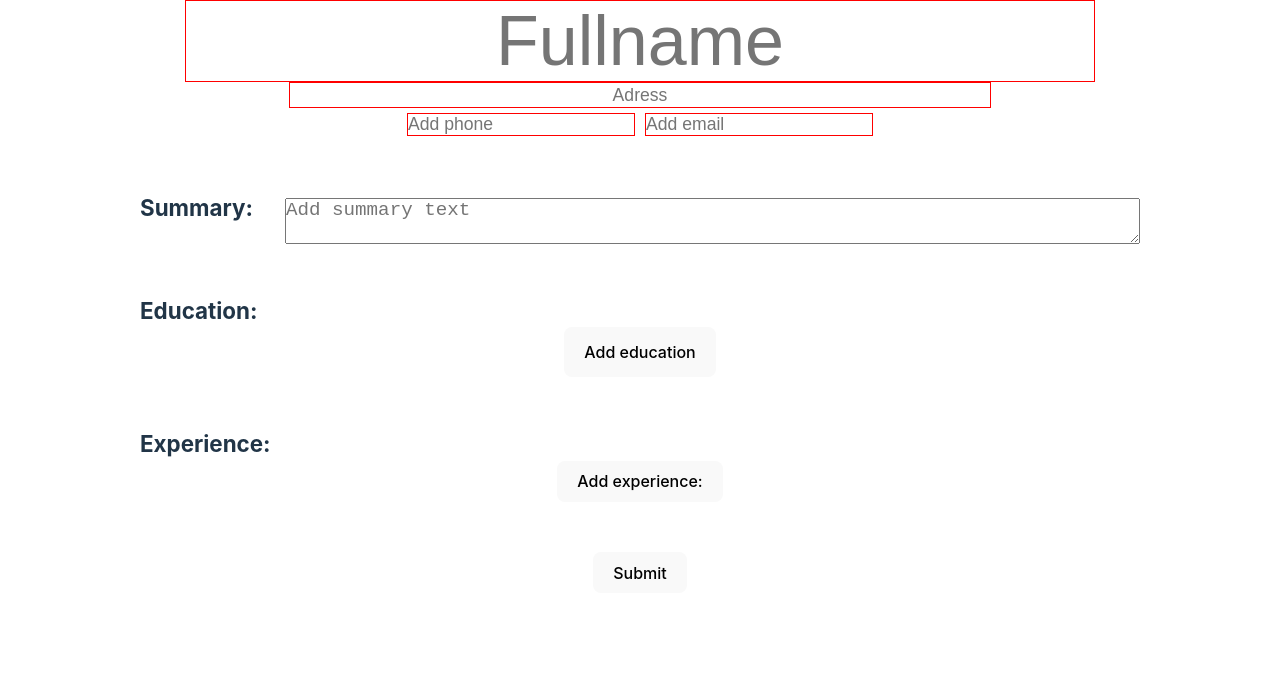
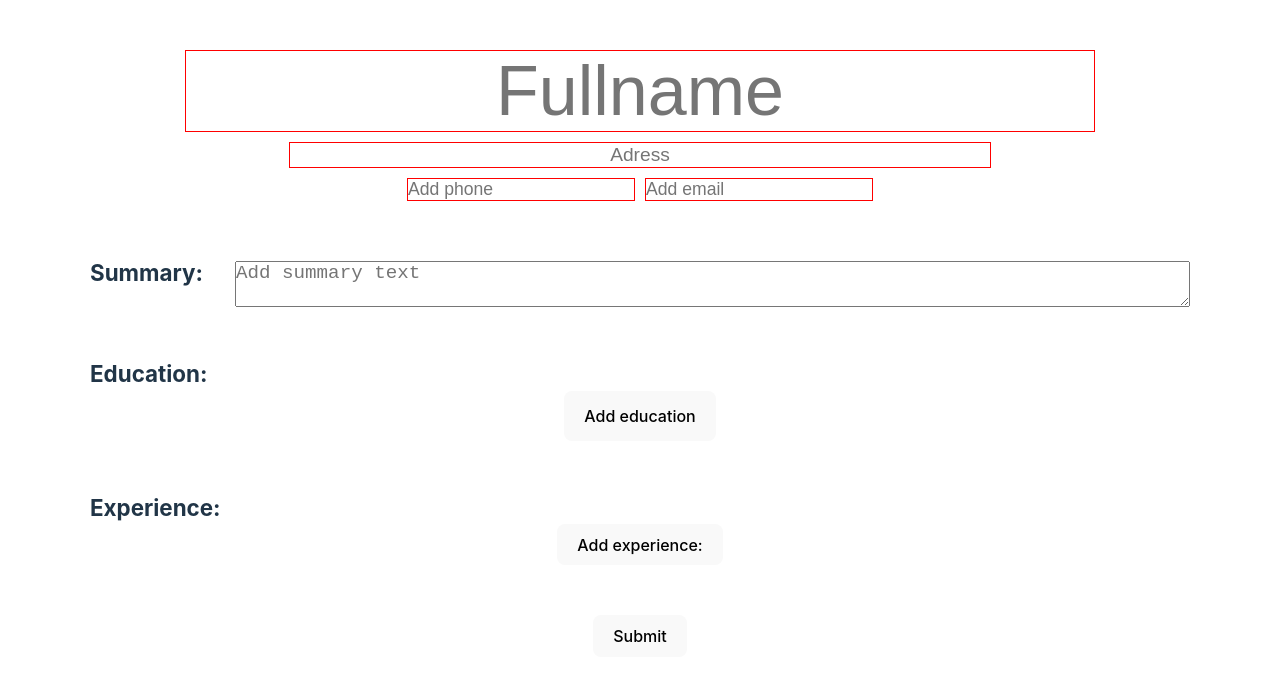
Before and after one commit to mubbe127/CV-react-, a React (Vite) app: page / in a window 1280 px wide. Shown: the top 680 px of the page. Built offline with nearby package versions, Linux system fonts and the light colour scheme.

Commit message:
Finish simple form validation for components and added submit form

```diff
--- a/src/App.css
+++ b/src/App.css
@@ -10,7 +10,8 @@
 }
 
 .cvContainer {
-  width: 1000px;
+  width: 1100px;
+  margin-top: 50px;
 }
 
 .name .input,
@@ -18,18 +19,24 @@
   font-size: 70px;
   text-align: center;
 }
-
+.adress {
+  margin-top: 10px;
+}
 .adress .input,
 .adress .output {
   width: 700px;
   height: 1.5rem;
-  font-size: 1.1rem;
+  font-size: 1.2rem;
   text-align: center;
+}
+.adress .output {
+  margin: 0 auto;
 }
 
 .telEmailContainer {
   display: flex;
   justify-content: center;
+  margin-top: 5px;
 }
 
 .tel .input,
@@ -61,7 +68,7 @@
 
   flex: 1;
   margin-left: 25px;
-  padding-top: 6.5px;
+  padding-top: 5px;
 }
 
 .summary .input,
@@ -169,10 +176,10 @@
 
 .addEducation.invalid {
 
- background-color: red;
- color: white;
- border: 2px solid white
- outline: 2px solid red;
+
+ color: rgb(1, 1, 1);
+ border: 2px solid red
+
 }
 
 
@@ -193,7 +200,7 @@
 }
 
 .experience {
-  padding-top: 3.5px;
+  padding-top: 4px;
   display: grid;
   grid-template-areas:
     "role date"
@@ -302,10 +309,9 @@
 
 .addExperience.invalid {
 
-  background-color: red;
-  color: white;
-  border: 2px solid white
-  outline: 2px solid red;
+
+  border: 2px solid red;
+
  }
 
 
--- a/src/App.jsx
+++ b/src/App.jsx
@@ -8,7 +8,7 @@ import "./App.css";
 function App() {
   const [experience, setExperience] = useState([]);
   const [educations, setEducations] = useState([]);
-  const [submit, setSubmit] = useState(false);
+  const [submit, setSubmit] = useState(null);
   const idRefEdu = useRef(0);
   const refIdExp = useRef(0);
 
@@ -33,8 +33,29 @@ function App() {
     setExperience(experience.filter((experience) => experience.id !== itemId));
   }
 
+  function handleSubmit(e){
+
+    console.log("jiep")
+    if(educations.length<1 || experience.length<1){
+      setSubmit(false)
+      e.preventDefault()
+      return
+    }
+
+  }
+  function onSubmit(e){
+
+    e.preventDefault()
+
+    if(e.target.reportValidity()) {
+
+      setSubmit(true)
+
+    }
+  }
+
   return (
-    <form className="cvContainer">
+    <form onSubmit={onSubmit} className="cvContainer">
       <InputComponent
         inputElement="input"
         outputElement="h1"
@@ -111,12 +132,12 @@ function App() {
           </div>
         </div>
         <div className="addEducation">
-          <button
-            className="addEducation"
+          {submit ? null : <button
+            className={educations.length<1 && submit===false ? "addEducation invalid" : "addEducation"}
             onClick={handleAddEducation}
           >
             Add education
-          </button>
+          </button> }
         </div>
       </div>
       <div>
@@ -135,17 +156,16 @@ function App() {
                 />
               ))}
           </div>
-        </div>
+        </div> { submit ? null :
         <button
-          className="addExperience"
+          className={experience.length<1 && submit===false ? "addExperience invalid" : "addExperience"}
           onClick={handleAddExperience}
         >
           Add experience:
-        </button>
-      </div>
-      <button className="submit" type="submit">
+        </button> }
+      </div> {submit ? null: <button className="submit" type="submit" onClick={handleSubmit} >
         Submit
-      </button>
+      </button> }
     </form>
   );
 }
--- a/src/components/EducationComponent.jsx
+++ b/src/components/EducationComponent.jsx
@@ -46,7 +46,7 @@ function EducationComponent({
         setSubmit={setSubmit}
       />
       <DateComponent />
-      <button onClick={handleDeleteEducation}>Delete education</button>
+      {submit ? null: <button onClick={handleDeleteEducation}>Delete education</button> }
     </div>
   );
 }
--- a/src/components/ExperienceComponent.jsx
+++ b/src/components/ExperienceComponent.jsx
@@ -71,22 +71,22 @@ function ExperienceComponent({ handleDeleteExperience, submit, setSubmit, setFor
                 placeholder="Add responsibility"
                 setSubmit={setSubmit}
               />
-              <button
+              {submit ? null :<button
                 className="deleteTask"
                 onClick={() => handleDeleteTask(task.id)}
               >
                 Delete
-              </button>
+              </button> }
             </ul>
           ))}
       </div>
-      <button className="addTask" onClick={handleAddTask}>
+      {submit ? null :<button className="addTask" onClick={handleAddTask}>
         Add responsibility
-      </button>
+      </button> }
       <DateComponent />
-      <button className="deleteButton" onClick={handleDeleteExperience}>
+      {submit ? null :<button className="deleteButton" onClick={handleDeleteExperience}>
         Delete experience
-      </button>
+      </button> }
     </div>
   );
 }
--- a/src/components/dateInputComponent.jsx
+++ b/src/components/dateInputComponent.jsx
@@ -17,11 +17,14 @@ function DateComponent() {
   }
 
   function handleBlur(e) {
+
+    if(e.target.checkValidity()){
     const { name } = e.target;
     setCompletedFields({
       ...completedFields,
       [name]: true,
-    });
+    });}
+
   }
   function onFocus(e) {
     const { name } = e.target;
@@ -76,6 +79,8 @@ function DateComponent() {
             onChange={handleChange}
             onBlur={handleBlur}
             value={date.start}
+
+            required
           />
         </div>
       )}
@@ -97,6 +102,7 @@ function DateComponent() {
             onChange={handleChange}
             onBlur={handleBlur}
             value={date.end}
+            required
           />
         </div>
       )}
```
